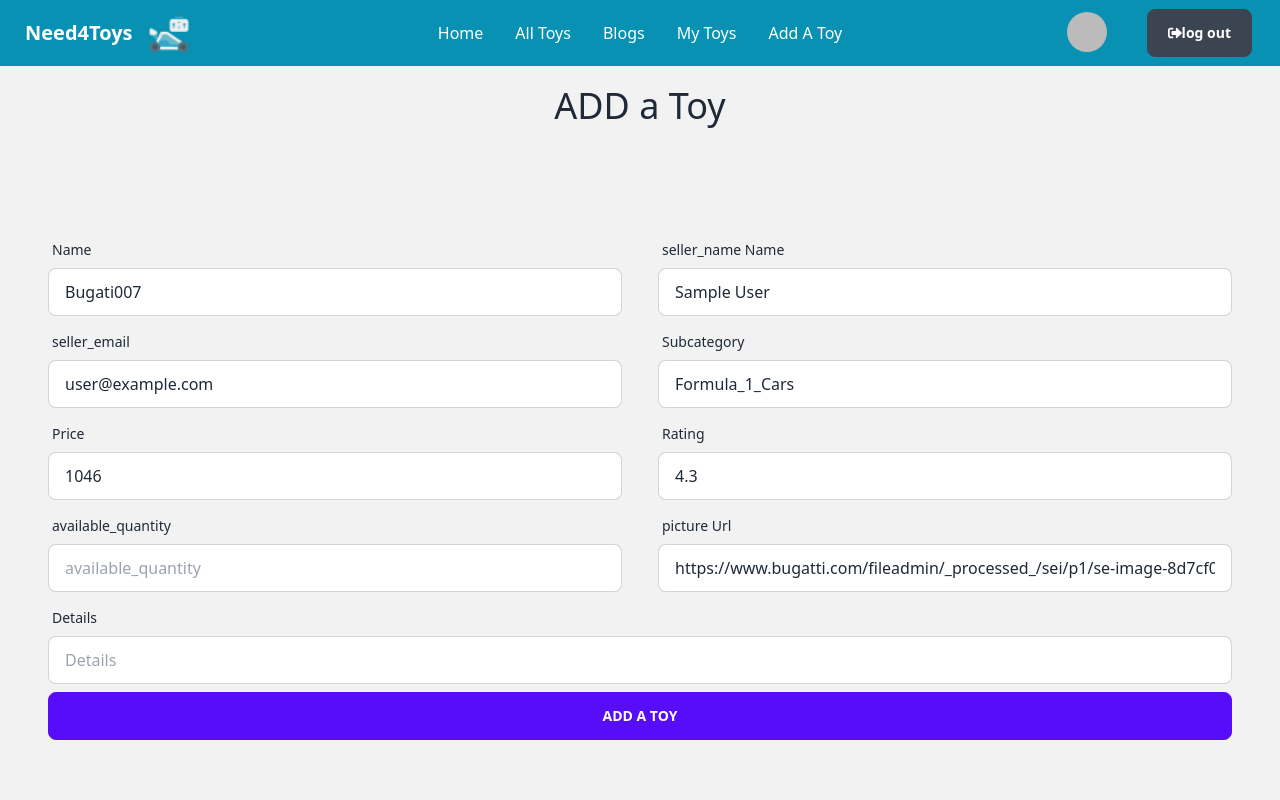
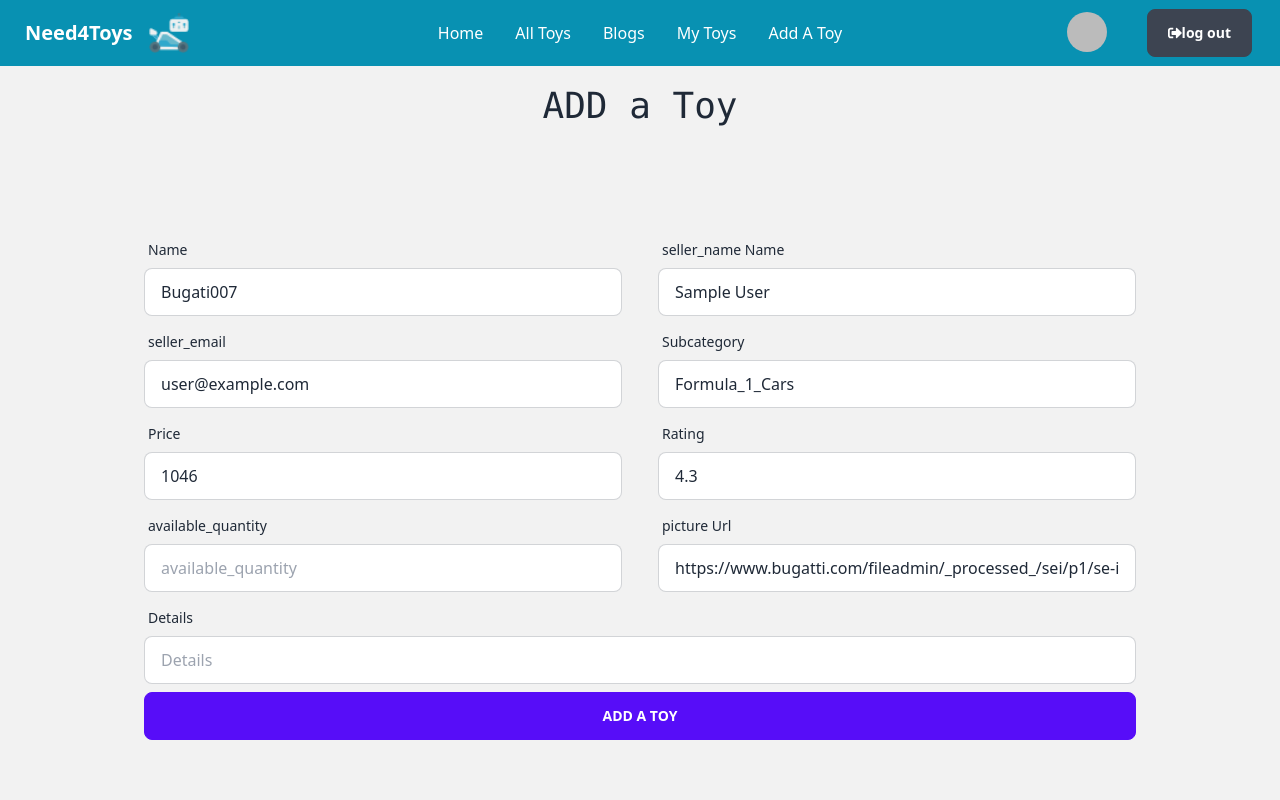
Before and after one commit to foisal404/needfortoys-client, a React (Vite) app: page /addtoy in a window 1280 px wide. Shown: the top 800 px of the page. Built offline with nearby package versions, Linux system fonts and the light colour scheme; no server answers; sample sign-in values are in the browser's storage.

Commit message:
form style added

```diff
--- a/src/pages/AddToy/AddToy.jsx
+++ b/src/pages/AddToy/AddToy.jsx
@@ -38,10 +38,10 @@ const AddToy = () => {
   };
   return (
       <div className=" bg-base-200">
-        <h2 className="text-center text-4xl pt-5">ADD a Toy</h2>
+        <h2 className="text-center text-4xl pt-5 font-mono">ADD a Toy</h2>
       <div className="hero min-h-[90vh] ">
         <div className="hero-content   w-full">
-          <form className="card-body" onSubmit={handlerBtn}>
+          <form className="card-body px-32" onSubmit={handlerBtn}>
             <div className="flex gap-9">
               <div className="form-control w-1/2">
                 <label className="label">
--- a/src/pages/Mytoys/ToyEdit.jsx
+++ b/src/pages/Mytoys/ToyEdit.jsx
@@ -52,7 +52,7 @@ const ToyEdit = () => {
       <h2 className="text-center text-4xl pt-5">Edit a Toy {loader.name}</h2>
       <div className="hero min-h-[90vh] ">
         <div className="hero-content   w-full">
-          <form className="card-body" onSubmit={handlerBtn}>
+          <form className="card-body px-32" onSubmit={handlerBtn}>
             <div className="flex gap-9">
               <div className="form-control w-1/2">
                 <label className="label">
```
